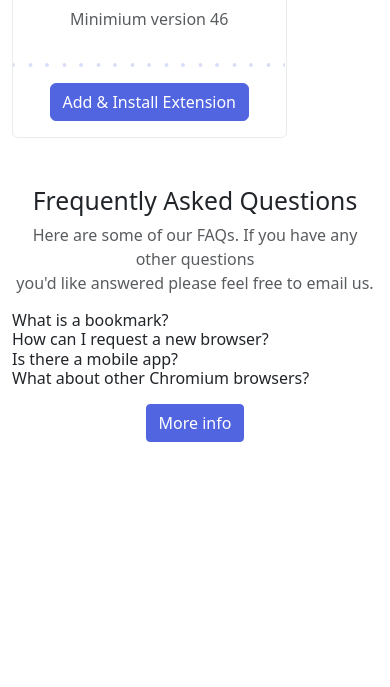
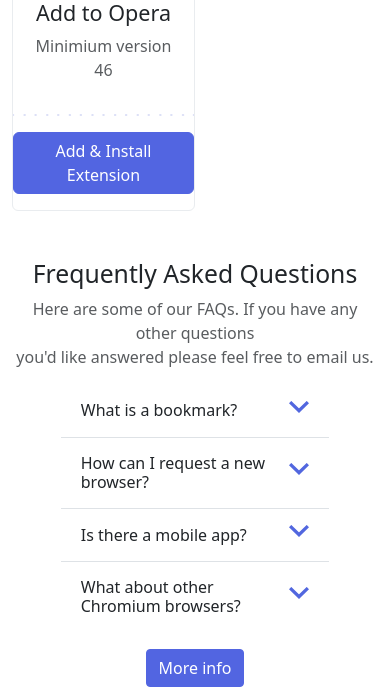
Before and after one commit to j6alopez/s1-2, a website: page index.html in a window 390 px wide. Shown: the part 2410-3097 px from the top of the page. Before the commit the page ends 2852 px from the top, so only its background shows below. Drawn offline with nearby package versions, Linux system fonts and the light colour scheme.

Commit message:
feat: cards and accordion correctly aligned

```diff
--- /dev/null
+++ b/scss/components/_accordion.scss
@@ -0,0 +1,8 @@
+.custom-accordion {
+    @extend .accordion;
+    @extend .accordion-flush;
+
+    @media (max-width: 768px) {
+        width: 75%;
+    }
+}
--- a/scss/components/_card.scss
+++ b/scss/components/_card.scss
@@ -1,6 +1,13 @@
 .add-to-browser-card {
     @extend .card;
     @extend .align-items-center;
-    @extend .w-75;
     @extend .border-light-subtle;
+
+    @media (min-width: 768px) {
+        width: 75%;
+    }
+
+    @media (max-width: 767px) {
+        width: 50%;
+    }
 }
--- a/scss/layout/_navigation.scss
+++ b/scss/layout/_navigation.scss
@@ -6,7 +6,6 @@
 
 .main-nav {
     @extend .nav;
-    @extend .justify-content-evenly;
     @extend .w-100;
 }
 
--- a/scss/styles.scss
+++ b/scss/styles.scss
@@ -11,3 +11,5 @@
 @import "./components/buttons";
 
 @import "./components/card";
+
+@import "./components/accordion";
```
Also changed, not shown: css/styles.css, 1 other file.
